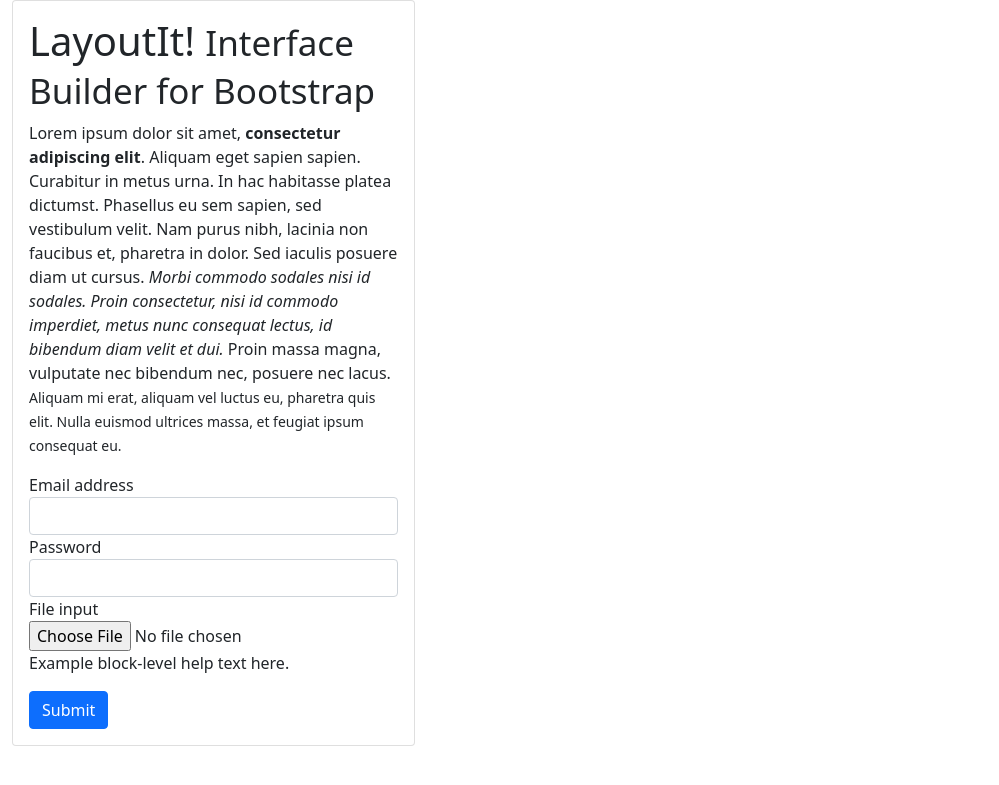
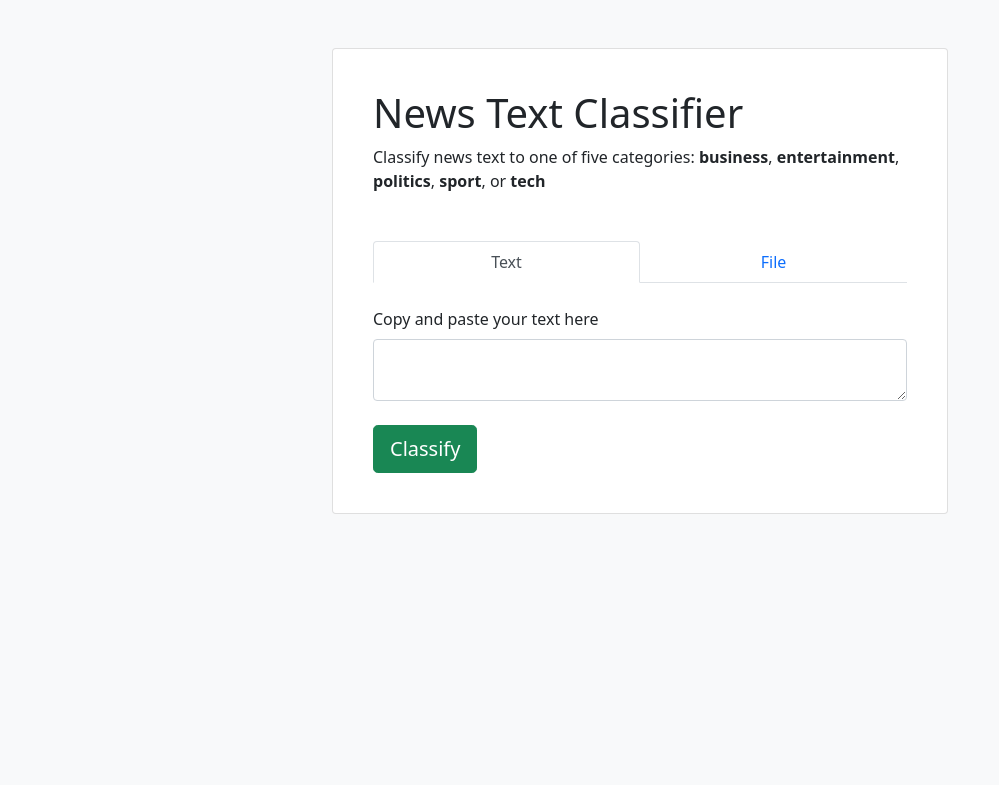
Before and after one commit to fahrezahafiz/text-classification, a Flask app: page / in a window 1280 px wide. Shown: the top 785 px of the page, without its empty margins (0-999 px from the left). Run offline with Flask 2, Linux system fonts and the light colour scheme; some libraries are stand-ins or nearby versions.

Commit message:
text data retrieved

```diff
--- a/app.py
+++ b/app.py
@@ -1,7 +1,17 @@
-from flask import Flask, render_template
+from flask import Flask, render_template, request
 app = Flask(__name__)
 
 
-@app.route('/')
-def hello_world():
-    return render_template('index.jinja')
+@app.route('/', methods=['GET', 'POST'])
+def index():
+    if request.method == 'GET':
+        print('get method')
+        return render_template('index.jinja')
+    elif request.method == 'POST':
+        if bool(request.form):
+            data = request.form['text-input']
+        elif bool(request.files):
+            data = request.files['file-input']
+        print(request.form)
+        print(request.files)
+        return render_template('index.jinja')
--- a/templates/index.jinja
+++ b/templates/index.jinja
@@ -18,59 +18,73 @@
 
 </head>
 
-<body>
+<body style="background-color: #F8F9FA;">
 
 	<div class="container-fluid">
-		<div class="row">
-					<div class="col-md-4">
-					<div class="card .mx-auto">
-				<div class="card-body">
+		<div class="row h-100">
+			<div class="col-md-3"></div>
+			<div class="col-md-6 my-auto">
+				<div class="my-5"></div>
+				<div class="card card-block">
+					<div class="card-body mx-4 my-4">
 						<div class="page-header">
 							<h1>
-								LayoutIt! <small>Interface Builder for Bootstrap</small>
+								News Text Classifier
 							</h1>
 						</div>
-						<p>
-							Lorem ipsum dolor sit amet, <strong>consectetur adipiscing elit</strong>. Aliquam eget sapien sapien.
-							Curabitur in metus urna. In hac habitasse platea dictumst. Phasellus eu sem sapien, sed vestibulum velit. Nam
-							purus nibh, lacinia non faucibus et, pharetra in dolor. Sed iaculis posuere diam ut cursus. <em>Morbi commodo
-								sodales nisi id sodales. Proin consectetur, nisi id commodo imperdiet, metus nunc consequat lectus, id
-								bibendum diam velit et dui.</em> Proin massa magna, vulputate nec bibendum nec, posuere nec lacus.
-							<small>Aliquam mi erat, aliquam vel luctus eu, pharetra quis elit. Nulla euismod ultrices massa, et feugiat
-								ipsum consequat eu.</small>
+						<p class="mb-5">
+							Classify news text to one of five categories: <strong>business</strong>, <strong>entertainment</strong>, <strong>politics</strong>, <strong>sport</strong>, or <strong>tech</strong>
 						</p>
-						<form role="form">
-							<div class="form-group">
-
-								<label for="exampleInputEmail1">
-									Email address
-								</label>
-								<input type="email" class="form-control" id="exampleInputEmail1">
+						<ul class="nav nav-tabs nav-justified" id="myTab" role="tablist">
+							<li class="nav-item">
+								<a class="nav-link active" id="home-tab" data-toggle="tab" href="#home" role="tab" aria-controls="home" aria-selected="true">Text</a>
+							</li>
+							<li class="nav-item">
+								<a class="nav-link" id="profile-tab" data-toggle="tab" href="#profile" role="tab" aria-controls="profile" aria-selected="false">File</a>
+							</li>
+						</ul>
+						{# TEXT INPUT #}
+						<div class="tab-content" id="myTabContent">
+							<div class="tab-pane fade show active" id="home" role="tabpanel" aria-labelledby="home-tab">
+								<div class="mt-4"></div>
+								<form action="{{ url_for('index') }}" method="post" id="text">
+									<div class="form-group">
+										<label for="text-input" class="mb-2">
+											Copy and paste your text here
+										</label>
+										<textarea class="form-control" id="text-input" name="text-input" form="text"></textarea>
+									</div>
+								</form>
+								<input type="submit" class="btn btn-success btn-lg btn-block mt-4" form="text" value="Classify">
 							</div>
-							<div class="form-group">
-
-								<label for="exampleInputPassword1">
-									Password
-								</label>
-								<input type="password" class="form-control" id="exampleInputPassword1">
+							{# FILE INPUT #}
+							<div class="tab-pane fade" id="profile" role="tabpanel" aria-labelledby="profile-tab">
+								<div class="mt-4"></div>
+								<form action="{{ url_for('index') }}" method="post" id="file" enctype="multipart/form-data" accept-charset="utf-8">
+									<div class="form-group">
+										<label for="file-input" class="mb-2">
+											Upload a <strong>.txt</strong> file
+										</label>
+										<input type="file" class="form-control" id="file-input" name="file-input" accept=".txt">
+									</div>
+								</form>
+								<input type="submit" class="btn btn-success btn-lg btn-block mt-4" form="file" value="Classify">
 							</div>
-							<div class="form-group">
-
-								<label for="exampleInputFile">
-									File input
-								</label>
-								<input type="file" class="form-control-file" id="exampleInputFile">
-								<p class="help-block">
-									Example block-level help text here.
-								</p>
-							</div>
-							<button type="submit" class="btn btn-primary">
-								Submit
-							</button>
-						</form>
+						</div>
 					</div>
 				</div>
+				{% if result %}
+				<div class="my-5"></div>
+				<div class="card card-block">
+					<div class="card-body mx-4 my-2">
+						<h4>
+							Your text is classified as <i>tech</i>
+						</h4>
+					</div>
+				</div>
+				{% endif %}
 			</div>
+			<div class="col-md-3"></div>
 		</div>
 	</div>
 
```
